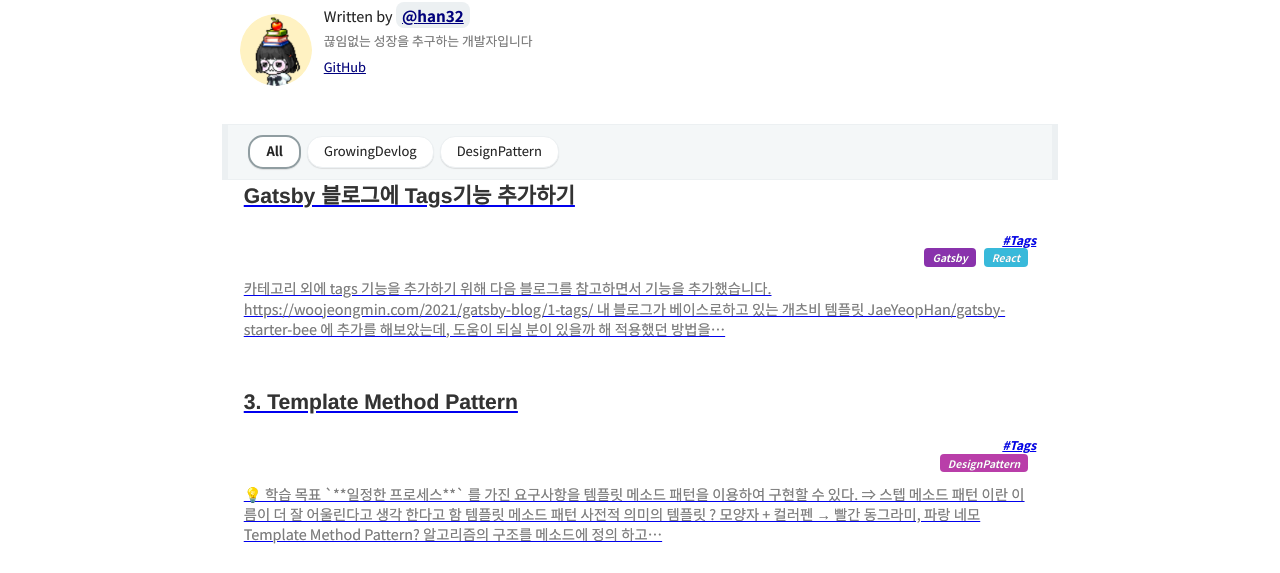
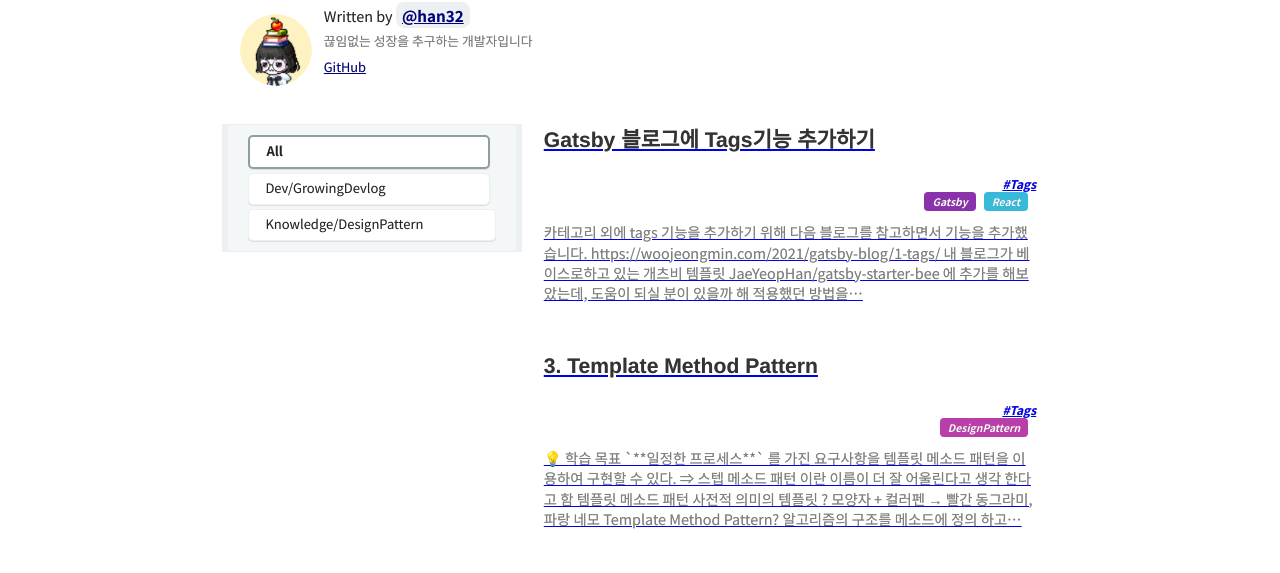
Before and after one commit to HSangMi/devlog, a Gatsby site: page / in a window 1280 px wide. Shown: the part 198-771 px from the top of the page. Built offline with nearby package versions, Linux system fonts and the light colour scheme; Gatsby itself is replaced by a stand-in of ours; some packages are replaced by stand-ins of ours; what typography-theme-github would draw is missing.

Commit message:
feat : 카테고리 그룹화기능 추가 1

```diff
--- a/content/blog/DesignPattern/Adapter_Pattern.md
+++ b/content/blog/DesignPattern/Adapter_Pattern.md
@@ -1,7 +1,7 @@
 ---
 title: '2. Adapter Pattern'
 date: 2022-09-22 00:00:00
-category: 'DesignPattern'
+category: 'Knowledge/DesignPattern'
 draft: false
 tags:
 - DesignPattern
--- a/content/blog/DesignPattern/Stategy_Pattern.md
+++ b/content/blog/DesignPattern/Stategy_Pattern.md
@@ -1,7 +1,7 @@
 ---
 title: '1. Stategy Pattern'
 date: 2022-09-19 00:00:00
-category: 'DesignPattern'
+category: 'Knowledge/DesignPattern'
 draft: false
 tags:
 - DesignPattern
--- a/content/blog/DesignPattern/TemplateMethod_Pattern.md
+++ b/content/blog/DesignPattern/TemplateMethod_Pattern.md
@@ -1,7 +1,7 @@
 ---
 title: '3. Template Method Pattern'
 date: 2022-09-22 12:00:00
-category: 'DesignPattern'
+category: 'Knowledge/DesignPattern'
 draft: false
 tags:
 - DesignPattern
--- a/content/blog/GrowingDevlog/20230309_addTags.md
+++ b/content/blog/GrowingDevlog/20230309_addTags.md
@@ -1,7 +1,7 @@
 ---
 title: 'Gatsby 블로그에 Tags기능 추가하기'
 date: 2023-03-08 19:20
-category: 'GrowingDevlog'
+category: 'Dev/GrowingDevlog'
 draft: false
 tags:
     - Gatsby
--- a/src/components/category/index.scss
+++ b/src/components/category/index.scss
@@ -3,6 +3,8 @@
 .sidebar {
   //   position: fixed;
   //   left: 50px;
+  position: fixed;
+  display: block;
 }
 
 .category-container {
@@ -16,11 +18,13 @@
   overflow: -moz-scrollbars-none; // Firefox
   z-index: 1;
   padding: 6px 20px;
+  width: 300px;
+  list-style: none;
 
   .item {
-    display: inline-block;
+    // display: inline-block; -- 가로로 보여주기
     margin: 0.25rem 6px 0.25rem 0;
-    border-radius: 15px;
+    border-radius: 5px;
     white-space: normal;
     box-sizing: border-box;
     cursor: pointer;
--- a/src/components/thumbnail-container/index.scss
+++ b/src/components/thumbnail-container/index.scss
@@ -1,3 +1,4 @@
 .thumbnail-container {
   min-height: calc(100vh - 3.5rem);
+  padding-left: 300px;
 }
--- a/src/pages/index.js
+++ b/src/pages/index.js
@@ -80,7 +80,7 @@ export const pageQuery = graphql`
       }
     }
     allMarkdownRemark(
-      sort: { fields: [frontmatter___date], order: DESC }
+      sort: { fields: [frontmatter___category, frontmatter___date], order:[ASC, DESC] }
       filter: { frontmatter: { category: { ne: null }, draft: { eq: false } } }
     ) {
       edges {
```
Also changed, not shown: content/blog/GrowingDevlog/images/asis_cate.png (added), content/blog/GrowingDevlog/images/tobe_cate.png (added).
